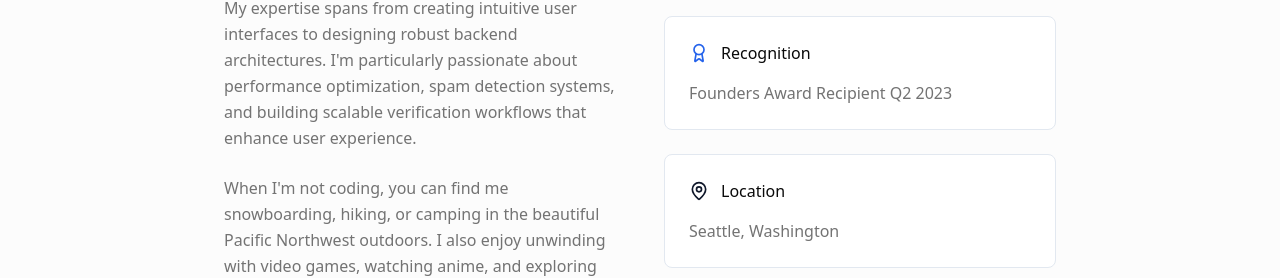
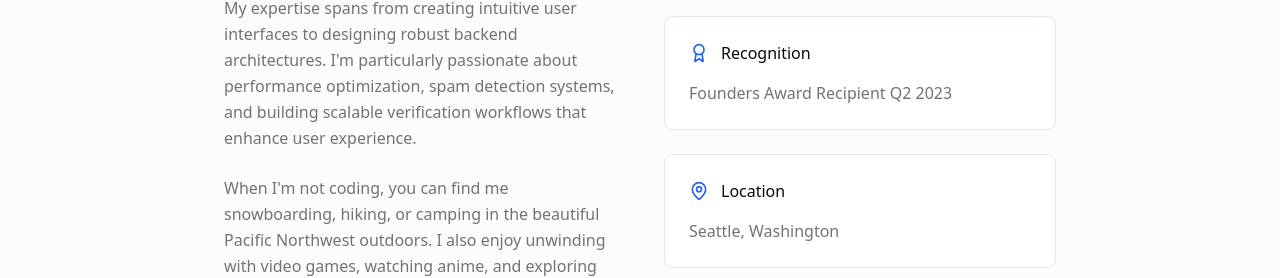
Before and after one commit to dmclemore/dmclemore.dev, a Next.js app: page / in a window 1280 px wide. Shown: the part 1279-1557 px from the top of the page. Built offline with nearby package versions, Linux system fonts and the light colour scheme.

Commit message:
small fix in about me section with color

```diff
--- a/src/components/about-section.tsx
+++ b/src/components/about-section.tsx
@@ -86,7 +86,7 @@
 
 						<div className="bg-background rounded-lg p-6 border border-border">
 							<div className="flex items-center space-x-3 mb-4">
-								<MapPin className="h-5 w-5 text-secondary-foreground" />
+								<MapPin className="h-5 w-5 text-accent" />
 								<span className="font-medium text-foreground">Location</span>
 							</div>
 							<p className="text-muted-foreground">Seattle, Washington</p>
```
